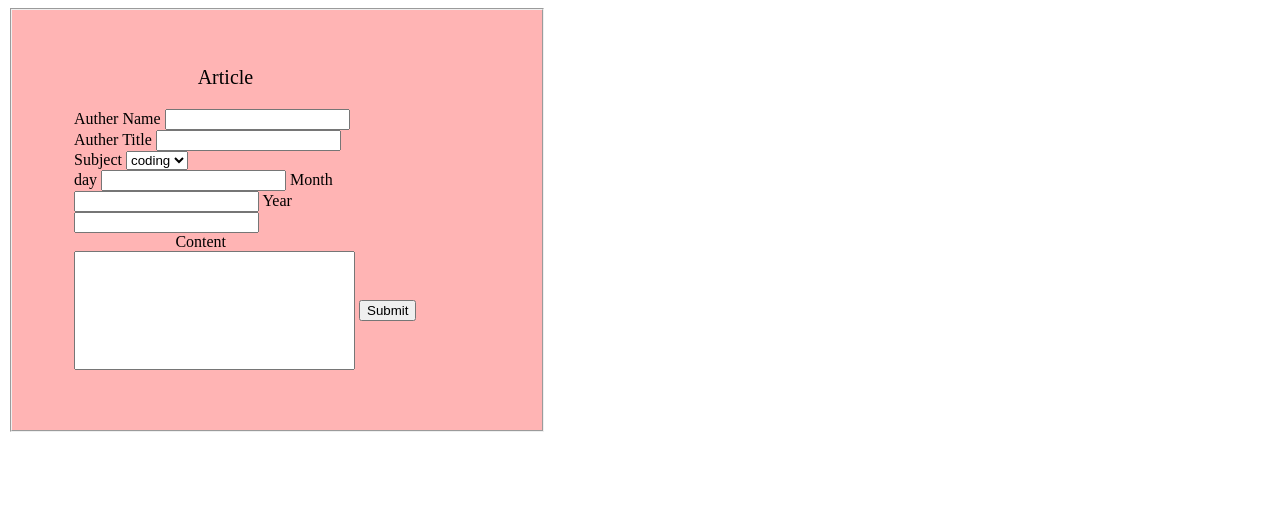
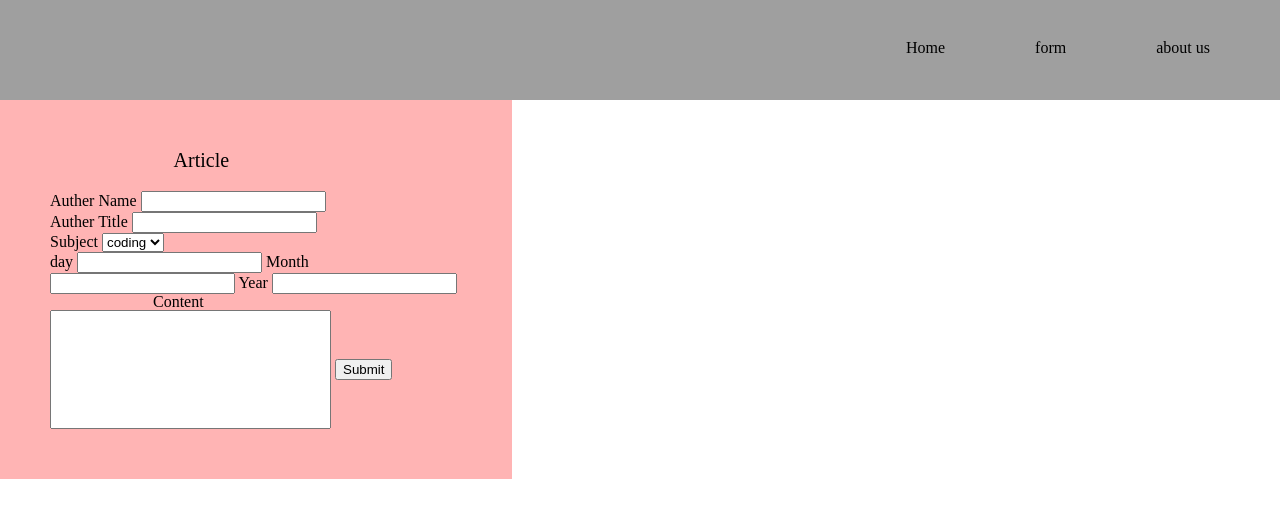
Before and after one commit to AymanNaif/ASAC-Blog, a plain HTML site: page index.html in a window 1280 px wide. Drawn offline with Linux system fonts and the light colour scheme.

Commit message:
finish final

```diff
--- a/css/style.css
+++ b/css/style.css
@@ -28,3 +28,16 @@ legend{
     margin-left: 30%; ;
     margin-bottom: 5%;
 }
+
+header{
+    background-color: rgba(96, 96, 96,0.6);
+    color: #000;
+    height: 100px;
+}
+ul li{
+    padding: 20px;
+    float: right;
+    margin-right: 50px;
+    margin-top: 20px;
+    display: inline-block;
+}
--- a/index.html
+++ b/index.html
@@ -5,11 +5,18 @@
     <meta http-equiv="X-UA-Compatible" content="IE=edge">
     <meta name="viewport" content="width=device-width, initial-scale=1.0">
     <title>Document</title>
-    <!-- <link rel="stylesheet" href="./css/reset.css"> -->
+    <link rel="stylesheet" href="./css/reset.css">
     <link rel="stylesheet" href="./css/style.css">
 </head>
 <body>
     <main>
+        <header>
+            <ul>
+                <li>about us</li>
+                <li>form</li>
+                <li>Home</li>
+            </ul>
+        </header>
         <fieldset>
             <form id="form">
                 <legend>Article</legend>
```
